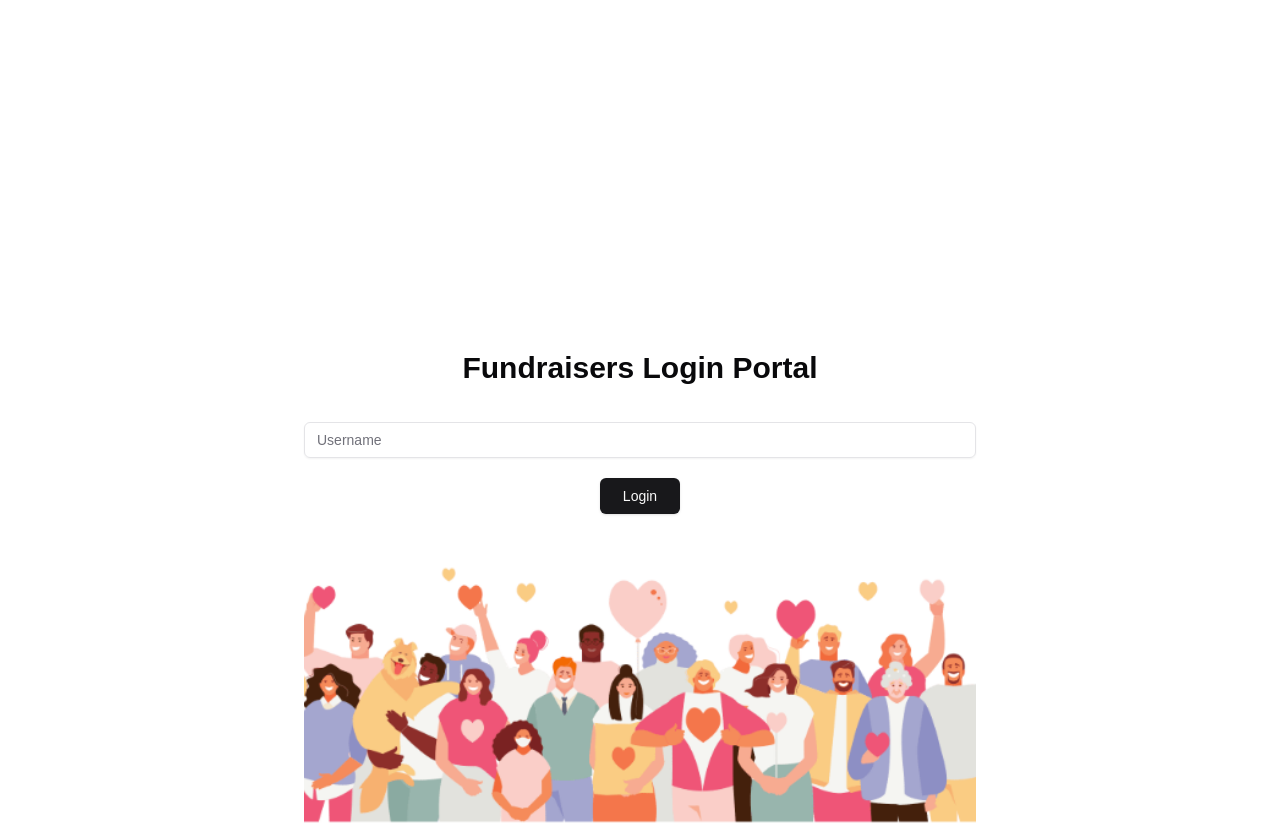
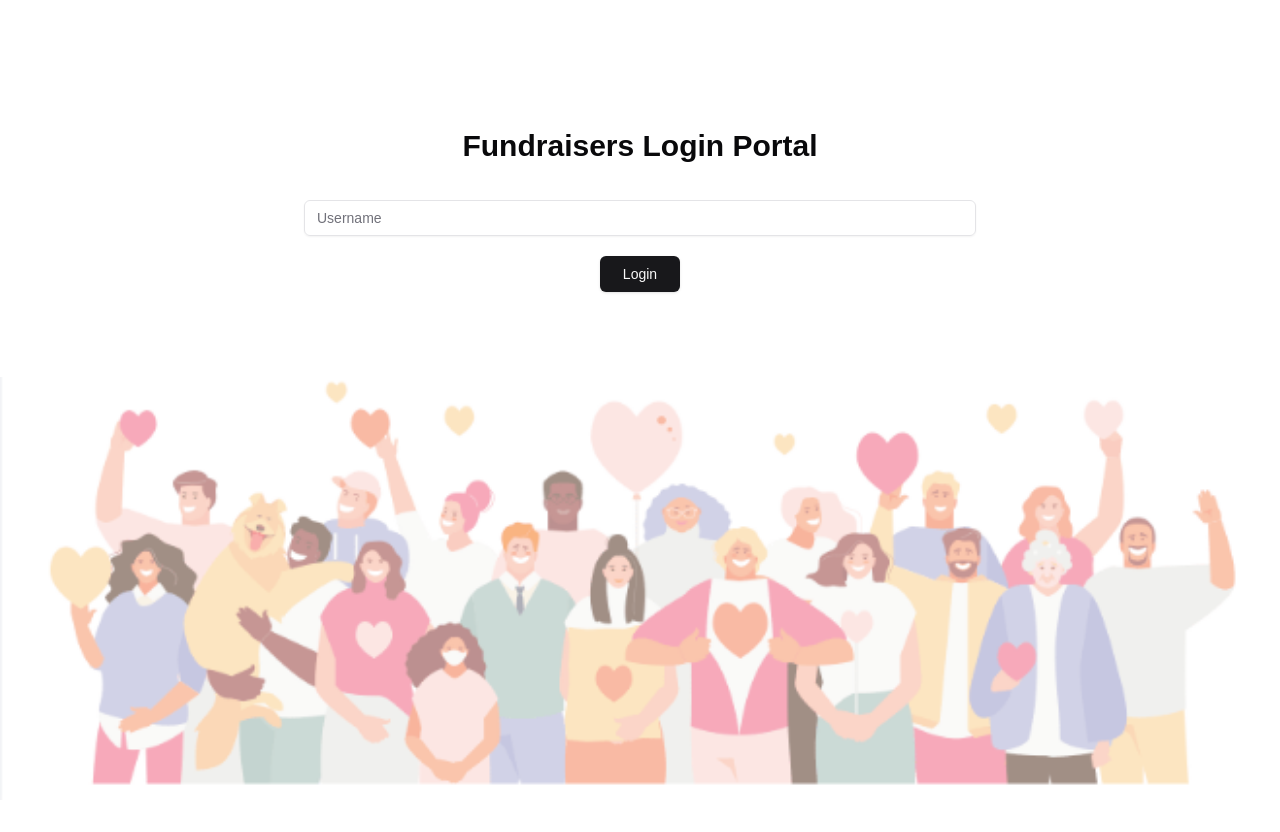
Before and after one commit to CS5500-24Fall-Avec-le-Bon-Chat/cs5500-final-project, a Next.js app: page /login in a window 1280 px wide. After the commit the page ends 800 px from the top, so only its background shows below. Built offline with nearby package versions, Linux system fonts and the light colour scheme.

Commit message:
added a transparent picture at the bottom of the background of everything

```diff
--- a/app/globals.css
+++ b/app/globals.css
@@ -26,6 +26,20 @@ body {
     -webkit-font-smoothing: antialiased;
     -moz-osx-font-smoothing: grayscale;
     font-size: var(--font-size-medium);
+}
+
+body::after {
+    content: "";
+    position: fixed;
+    bottom: 0;
+    left: 0;
+    width: 100%;
+    height: 100vh; /* Adjust the height as needed */
+    background: url('../public/groupWork.png') no-repeat center bottom;
+    background-size: contain;
+    opacity: 0.5; /* Adjust the opacity as needed */
+    pointer-events: none; /* Ensure the watermark doesn't interfere with other elements */
+    z-index: -1; /* Ensure the watermark stays behind other content */
 }
 
 .theme-wheat {
--- a/app/login/page.tsx
+++ b/app/login/page.tsx
@@ -4,7 +4,6 @@ import { Input } from "@/components/ui/input";
 import { Button } from "@/components/ui/button";
 import { useRouter } from "next/navigation";
 import { useState } from "react";
-import './styles.css';
 
 export default function LoginPage() {
   const router = useRouter();
@@ -16,7 +15,7 @@ export default function LoginPage() {
   };
 
   return (
-    <div className="flex justify-center mt-8 mx-auto w-3/4 max-w-2xl flex-col gap-5 background">
+    <div className="flex justify-center mt-32 mx-auto w-3/4 max-w-2xl flex-col gap-5 background">
       <h2 className="self-center mb-4">Fundraisers Login Portal</h2>
       <Input
         type="text"
--- a/app/login/styles.css
+++ /dev/null
@@ -1,8 +0,0 @@
-/* styles.css */
-.background {
-    background-image: url('../../public/groupWork.png');
-    background-repeat: no-repeat;
-    background-position: bottom;
-    background-size: 120% auto;
-    min-height: 100vh;
-  }
```
